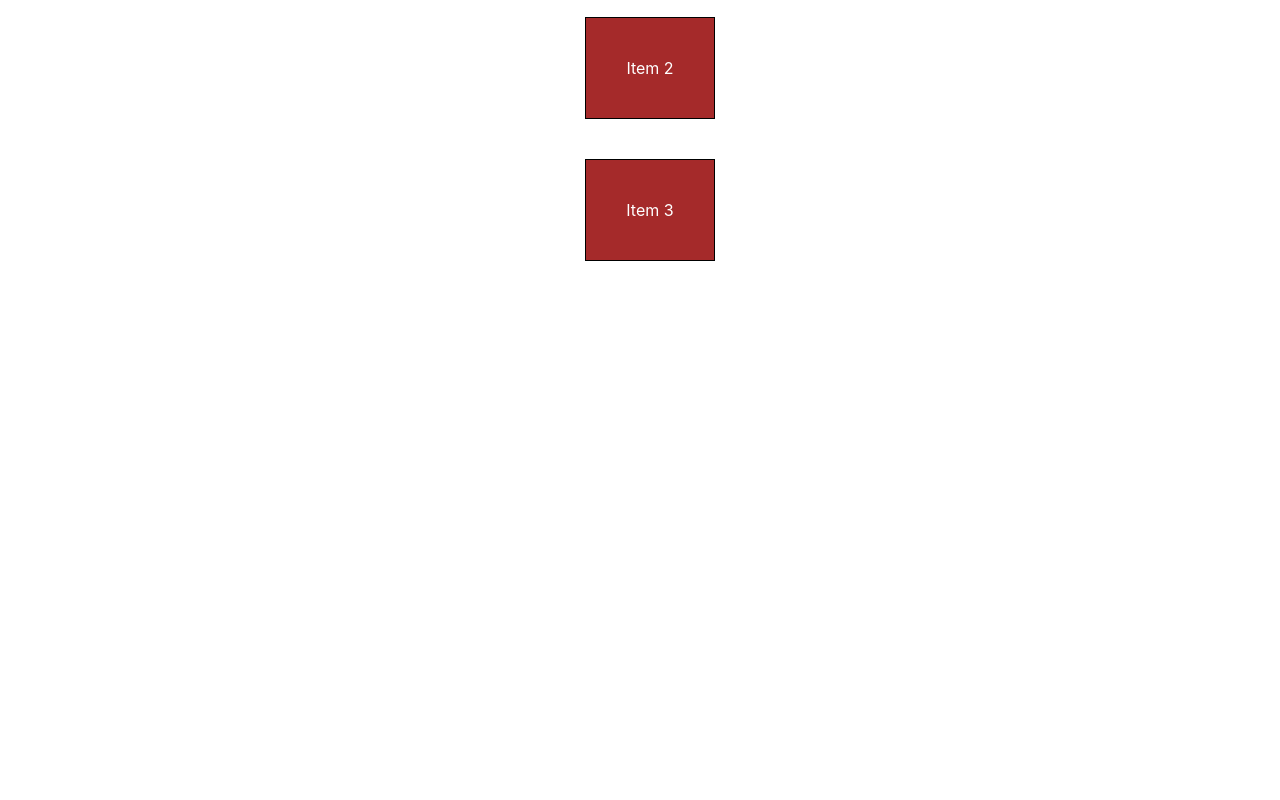
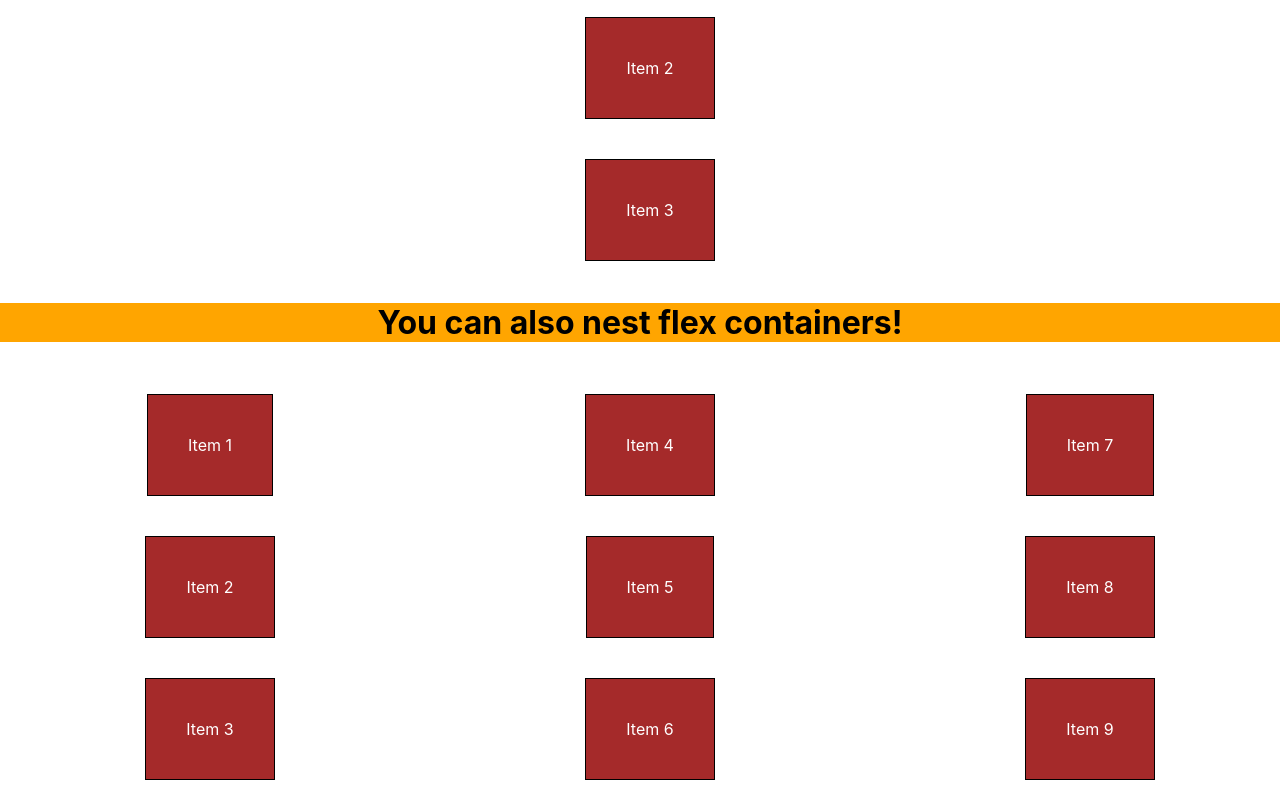
Before and after one commit to hackatbrown/css-starter, a React (Create React App) app in the folder my-css-app/: page / in a window 1280 px wide. Shown: the part 629-1429 px from the top of the page. Before the commit the page ends 900 px from the top, so only its background shows below. Built offline with nearby package versions, Linux system fonts and the light colour scheme.

Commit message:
feat: nested flex containers

```diff
--- a/my-css-app/src/App.css
+++ b/my-css-app/src/App.css
@@ -29,6 +29,12 @@
   font-size: 2rem;
 }
 
+.h3 {
+  background-color:orange;
+  color:black;
+  font-size: 2rem;
+}
+
 .flex-container-row {
   display:flex;
   flex-direction: row;
--- a/my-css-app/src/App.js
+++ b/my-css-app/src/App.js
@@ -41,6 +41,44 @@ function App() {
                 Item 3
             </div>
         </div>
+        <h3 className="h3">
+          You can also nest flex containers!
+        </h3>
+        <div className="flex-container-row">
+        <div className="flex-container-col">
+            <div className="flex-item">
+                Item 1
+            </div>
+            <div className="flex-item">
+                Item 2
+            </div>
+            <div className="flex-item">
+                Item 3
+            </div>
+        </div>
+        <div className="flex-container-col">
+            <div className="flex-item">
+                Item 4
+            </div>
+            <div className="flex-item">
+                Item 5
+            </div>
+            <div className="flex-item">
+                Item 6
+            </div>
+        </div>
+        <div className="flex-container-col">
+            <div className="flex-item">
+                Item 7
+            </div>
+            <div className="flex-item">
+                Item 8
+            </div>
+            <div className="flex-item">
+                Item 9
+            </div>
+        </div>
+        </div>
     </div>
   );
 }
```
